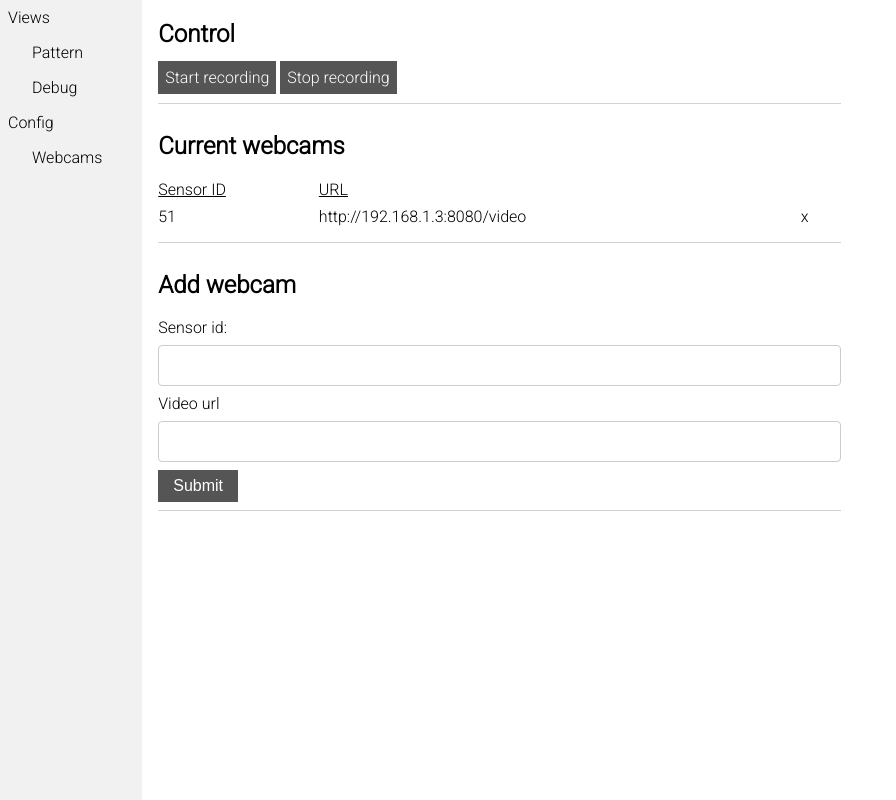
After one commit to GiteZz/Thermal-sensor-localisation, a Flask app: page /config/webcams in a window 1280 px wide. The commit adds this page. Shown: the whole page, without its empty margins (0-896 px from the left). Run offline with Flask 2, Linux system fonts and the light colour scheme; parts of the project's set-up code (start-up, migrations or seed data) failed here and were passed over.

Commit message:
Added webcam support and improved webpages

```diff
--- a/GUI/html_templates/main.html
+++ b/GUI/html_templates/main.html
@@ -2,20 +2,25 @@
 <html lang="en">
 <head>
     <meta charset="UTF-8">
-    <title>Title</title>
+    <title>VOP</title>
     <link rel="stylesheet" type="text/css" href="{{ url_for('static', filename='css/main.css') }}" >
+    <link href="https://fonts.googleapis.com/css?family=Roboto:300" rel="stylesheet">
 </head>
 <body>
-<div class="header">
-    <div class="header_left">
-        <a href=""><img src="{{ url_for('static', filename='images/logo.png') }}"></a>
+<div class="main_grid">
+    <div class="header_wrapper">
+        <div class="side_header">
+            <div>Views</div>
+            <a href="">Pattern</a>
+            <a href="/debug_screen">Debug</a>
+            <div>Config</div>
+            <a href="/config/webcams">Webcams</a>
+        </div>
     </div>
-    <div class="header_right">
-        <a>Debug</a>
-        <a>Data</a>
-        <a>Setup</a>
+
+    <div class="content_wrapper">
+        {% block content %}{% endblock%}
     </div>
 </div>
-
 </body>
 </html>
--- /dev/null
+++ b/GUI/html_templates/webcam_information.html
@@ -0,0 +1,36 @@
+{% extends "main.html" %}
+{% block content %}
+<div class="content">
+    <div class="content_item" id="first_content_item">
+        <h2>Control</h2>
+        <a href="/webcam/start" class="recording_links">Start recording</a>
+        <a href="/webcam/stop" class="recording_links">Stop recording</a>
+    </div>
+    <div class="content_item">
+        <h2>Current webcams</h2>
+        <div class="webcam_wrapper">
+            <div><u>Sensor ID</u></div>
+            <div><u>URL</u></div>
+            <div></div>
+            {% for sensor_id, url in current_webcams.items() %}
+
+                <div>{{sensor_id}}</div>
+                <div>{{url}}</div>
+                <div><a href="/webcam/{{sensor_id}}/delete" title="remove link">x</a></div>
+            {% endfor %}
+
+        </div>
+    </div>
+    <div class="content_item">
+        <h2>Add webcam</h2>
+        <form action="/webcam/setip" method="post">
+            <div>Sensor id:</div>
+            <input type="text" name="sensor_id">
+            <div>Video url</div>
+            <input type="text" name="ip">
+            <input type="submit">
+        </form>
+
+    </div>
+</div>
+{% endblock %}
--- a/GUI/static/css/main.css
+++ b/GUI/static/css/main.css
@@ -1,30 +1,103 @@
 body{
+    padding: 0 !important;
     margin: 0 !important;
-    padding: 0 !important;
+    height: 100%;
+    font-family: 'Roboto', sans-serif;
 }
-.header{
-    height: 5vh;
+.main_grid{
+    display: grid;
+    grid-template-columns: 1fr 8fr;
+    height: 100%;
+}
+.header_wrapper{
+    background-color: #f1f1f1;
+    height: 100vh;
+    border-right: #555 1px;
+}
+.side_header{
+    display: grid;
     width: 100%;
-    background-color: lightgray;
-    overflow: hidden;
+    border-right: black 1px;
+    align-content: center;
+
 }
-.header_left{
-    height: 100%;
-    width:auto;
-    float: left;
+.side_header > a{
+    display: block;
+    padding-top: 1vh;
+    padding-bottom: 1vh;
+    padding-left: 4vh;
+    text-decoration: none;
+    color: black;
 }
-.header_left > a > img{
-    height: 100%;
-    width: auto;
+#first_content_item{
+    padding-bottom: 2vh;
 }
-.header_right{
-    height: 100%;
-    width: auto;
-    float: right;
+.side_header > div{
+    display: block;
+    padding-top: 1vh;
+    padding-bottom: 1vh;
+    padding-left: 1vh;
+    text-decoration: none;
+    color: black;
 }
-.header_right > a{
+.recording_links{
+    padding: 7px;
+    text-decoration: none;
+    color: white;
+    background-color: #555;
+}
+.side_header > a:hover{
+    background-color: #555;
+    color: white;
     display: block;
-    height: 100%;
-    width:auto;
-    border: burlywood 1px;
 }
+.content_wrapper{
+    margin-left: 2vh;
+    width:60%;
+
+}
+.content{
+    display: grid;
+    width: 100%;
+}
+.webcam_wrapper{
+    display:grid;
+    grid-template-columns: 4fr 12fr 1fr;
+
+}
+.webcam_wrapper > div{
+    margin-bottom: 1vh;
+}
+.webcam_wrapper  a{
+    color: black;
+    text-decoration: none;
+}
+.content_item{
+    border-bottom: lightgrey 1px solid;
+    margin-bottom: 1vh;
+    padding-bottom: 1vh;
+}
+input[type=submit] {
+    background-color: #555;
+    border: none;
+    color: white;
+    padding: 7px 15px;
+    text-align: center;
+    text-decoration: none;
+    display: inline-block;
+    font-size: 16px;
+    cursor: pointer;
+}
+.new_webcam_wrapper{
+    display: grid;
+    grid-template-columns: 1fr 3fr;
+}
+input[type=text] {
+    width: 100%;
+    padding: 12px 20px;
+    margin: 8px 0;
+    display: inline-block;
+    border: 1px solid #ccc;
+    border-radius: 4px;
+    box-sizing: border-box;
+}
--- /dev/null
+++ b/server/configuration_files/webcam_configuration.json
@@ -0,0 +1,5 @@
+{
+    "webcams": {
+        "51": "http://192.168.1.3:8080/video"
+    }
+}
--- a/server/flask_server/__init__.py
+++ b/server/flask_server/__init__.py
@@ -7,7 +7,7 @@ from os.path import dirname
 postgres_user = '??'
 postgres_pass = '??'
 
-with open('configuration.json', 'r') as f:
+with open('configuration_files/db_configuration.json', 'r') as f:
     data = json.load(f)
 
 postgres_user = data['postgres']['username']
--- a/server/flask_server/models.py
+++ b/server/flask_server/models.py
@@ -10,7 +10,6 @@ class Measurement(db.Model):
     timestamp = db.Column('timestamp',db.DateTime, nullable=False,
                         default=datetime.utcnow,primary_key=True)
     data_type = db.Column('data_type', db.SmallInteger)
-    rgb_image = db.Column('rgb_image', db.Integer)
 
     def __repr__(self):
         return f'<Measurement :: sensor_id={self.sensor_id}, sequence_id={self.sequence_id}>'
@@ -23,7 +22,6 @@ class Measurement_test(db.Model):
     timestamp = db.Column('timestamp',db.DateTime, nullable=False,
                         default=datetime.utcnow,primary_key=True)
     data_type = db.Column('data_type', db.SmallInteger)
-    rgb_image = db.Column('rgb_image', db.Integer)
 
     def __repr__(self):
         return f'<Measurement :: sensor_id={self.sensor_id}, sequence_id={self.sequence_id}>'
--- a/server/flask_server/routes_html.py
+++ b/server/flask_server/routes_html.py
@@ -1,6 +1,7 @@
 from flask import render_template, url_for, flash, redirect, request, jsonify
 from flask_server import app, db
 from flask_server.models import *
+from help_module.webcam_helper import get_values
 
 @app.route("/debug_screen")
 def get_debug_screen():
@@ -17,3 +18,8 @@ def get_socketio_test():
 @app.route("/main")
 def get_main():
     return render_template('main.html')
+
+@app.route('/config/webcams')
+def config_webcams():
+    current_webcams = get_values()
+    return render_template('webcam_information.html', current_webcams=current_webcams)
--- a/server/help_module/webcam_helper.py
+++ b/server/help_module/webcam_helper.py
@@ -0,0 +1,92 @@
+import json
+import cv2
+from PIL import Image
+import os
+
+config_file = "configuration_files/webcam_configuration.json"
+webcam_dict = {}
+recording = False
+
+
+def start_webcams(sensor_ids=None):
+    global webcam_dict
+    global recording
+
+    recording = True
+    stop_webcams()
+
+    with open(config_file, 'r+') as f:
+        data = json.load(f)
+        list_webcams = data['webcams']
+
+        for sensor_id, ip in list_webcams.items():
+            webcam_dict[sensor_id] = cv2.VideoCapture(ip)
+
+
+def stop_webcams():
+    global webcam_dict
+    global recording
+    recording = False
+    for sensor_id, capture in webcam_dict.items():
+        capture.release()
+    webcam_dict = {}
+
+
+def config_webcam_ip(sensor_id, webcam_ip):
+    with open(config_file, 'r+') as f:
+        data = json.load(f)
+        list_webcams = data['webcams']
+        list_webcams[str(sensor_id)] = webcam_ip
+        f.seek(0)
+        json.dump(data, f, indent=4)
+        f.truncate()
+
+
+def get_values():
+    with open(config_file, 'r') as f:
+        data = json.load(f)
+        ip_list = data['webcams']
+        return ip_list
+
+
+def save_webcam_frame(meas):
+    print('saving webcam frame')
+    print(webcam_dict)
+    print(meas.sensor_id)
+    if str(meas.sensor_id) in webcam_dict:
+        print("further")
+        capture = webcam_dict[str(meas.sensor_id)]
+        s, img = capture.read()
+
+        filename = meas_to_filename(meas)
+
+        cv2.imwrite(filename, img)
+
+def meas_to_filename(meas):
+    return f'rgb_database/{meas.timestamp.strftime("%Y%m%d%H%M%S%f%z").replace("+", "")}_{meas.sensor_id}.jpg'
+
+def get_webcam_img(meas):
+    filename = meas_to_filename(meas)
+    print(filename)
+    if not os.path.isfile(filename):
+        return None
+
+    img = Image.open(filename)
+    return img
+
+def remove_webcam(sensor_id):
+    with open(config_file, 'r+') as f:
+        data = json.load(f)
+        list_webcams = data['webcams']
+        list_webcams.pop(str(sensor_id), None)
+        f.seek(0)
+        json.dump(data, f, indent=4)
+        f.truncate()
+
+
+def is_recording():
+    return recording
+
+
+if __name__ == "__main__":
+    config_file = '../configuration_files/webcam_configuration.json'
--- a/server/run.py
+++ b/server/run.py
@@ -1,5 +1,6 @@
 from flask_server import app, socketio
 import socket
+from help_module.webcam_helper import start_webcams
 
 run_local = False
 
@@ -11,6 +12,7 @@ for ip_adr in ip_adresses:
         local_ip = ip_adr
         break
 
+
 if __name__ == '__main__':
     if run_local:
         socketio.run(app, debug=True, host='localhost')
```
Also changed, not shown: GUI/html_templates/debug.html (+5 -14 lines), server/database_scroll/main.py (+9 -5 lines), server/flask_server/routes_backend.py (+30 -14 lines), server/flask_server/routes_frontend.py (+19 -4 lines), server/help_module/img_helper.py (+25 -0 lines), server/scripts/db_create.sql (renamed from server/db_create.sql), server/tests/data_to_image.py (renamed from server/data_to_image.py), 1 other file.
